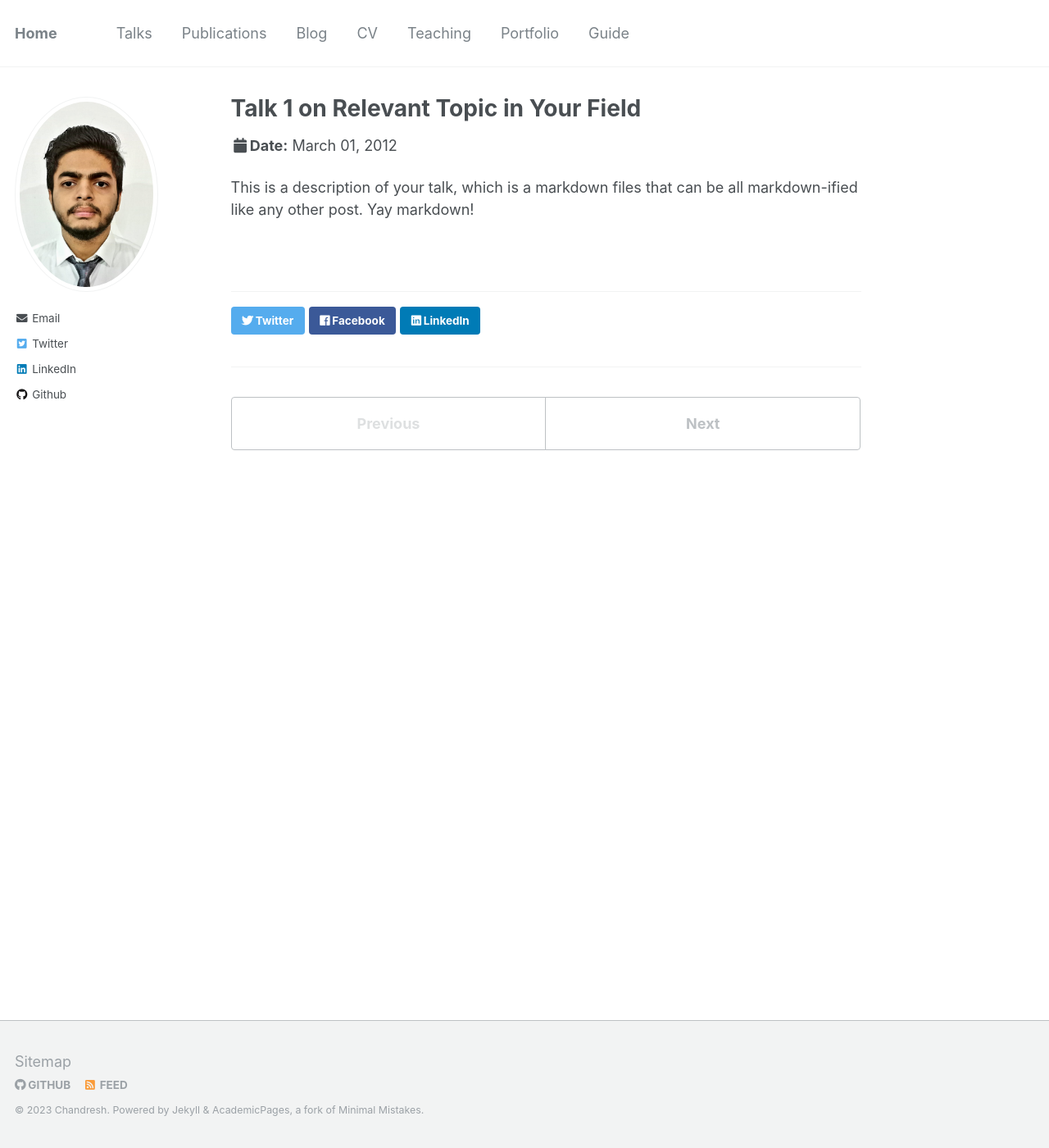
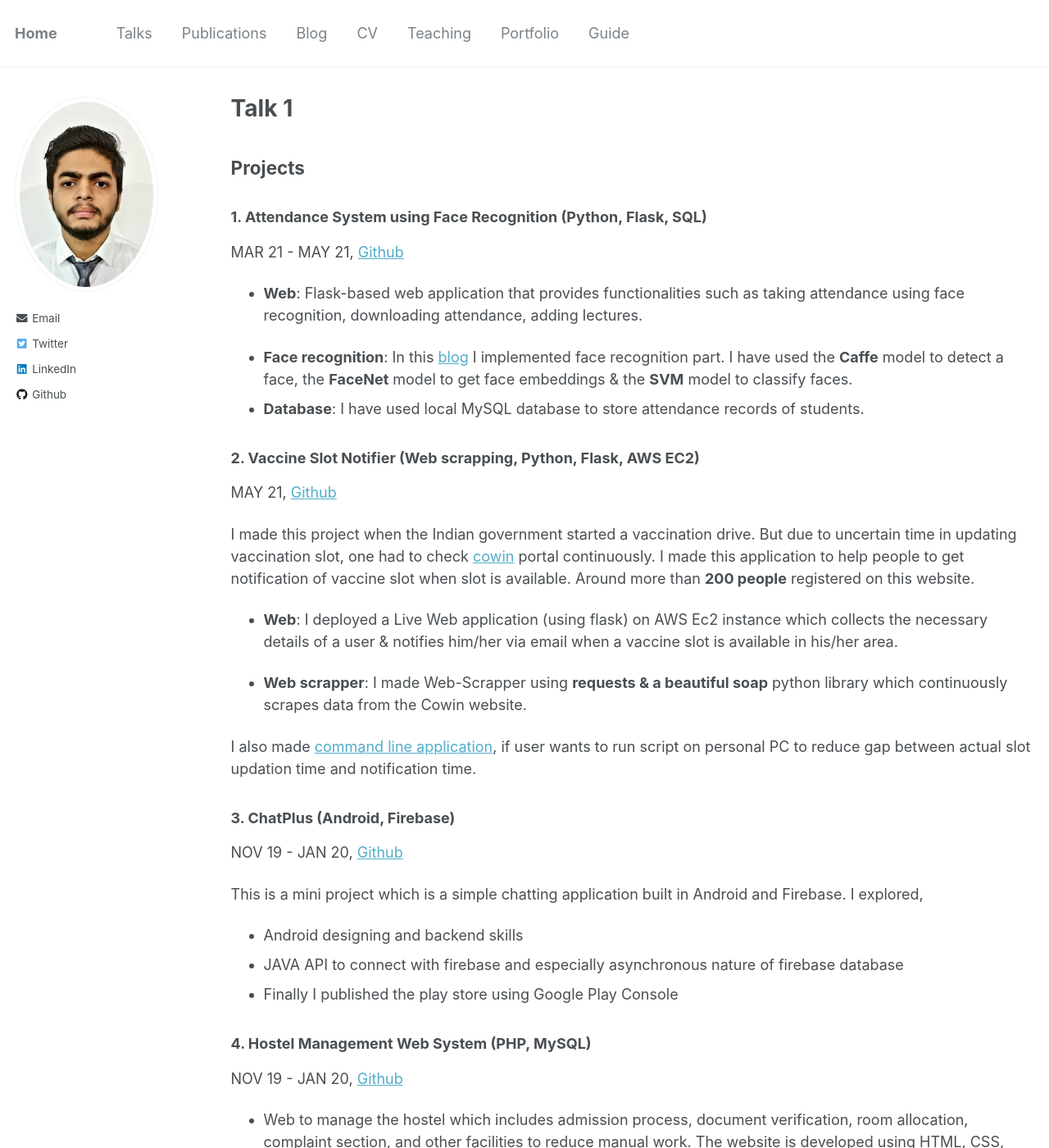
Before and after one commit to cheenu080/chandresh-pandey.github.io, a Jekyll site: the page built from _talks/2012-03-01-talk-1.md, in a window 1280 px wide and 1400 px high. Shown: the whole window at 82% size. Built offline with Jekyll 4.4.1, drawn with Linux system fonts in a browser that asks for light colours; some of the changed text lies outside the part shown.

Commit message:
IMP-CHECK

```diff
--- a/_talks/2012-03-01-talk-1.md
+++ b/_talks/2012-03-01-talk-1.md
@@ -1,11 +1,45 @@
 ---
-title: "Talk 1 on Relevant Topic in Your Field"
-collection: talks
-type: "Talk"
-permalink: /talks/2012-03-01-talk-1
-venue: "UC San Francisco, Department of Testing"
-date: 2012-03-01
-location: "San Francisco, California"
+layout: archive
+permalink: /projects/
+author_profile: true
 ---
 
-This is a description of your talk, which is a markdown files that can be all markdown-ified like any other post. Yay markdown!
+<h2> Projects </h2>
+
+### 1. Attendance System using Face Recognition (Python, Flask, SQL)
+
+MAR 21 - MAY 21, [Github](https://github.com/Attendance-Using-Face-Recognition/Online-Attendance-Using_Face-Recognition.git)
+
+- **Web**: Flask-based web application that provides functionalities such as taking attendance using face recognition, downloading attendance, adding lectures.
+
+- **Face recognition**: In this [blog](https://karm-patel.github.io/Blogs/fastpages/jupyter/2021/03/25/face_recognization.html) I implemented face recognition part. I have used the **Caffe** model to detect a face, the **FaceNet** model to get face embeddings & the **SVM** model to classify faces.
+- **Database**: I have used local MySQL database to store attendance records of students.
+
+### 2. Vaccine Slot Notifier (Web scrapping, Python, Flask, AWS EC2)
+
+MAY 21, [Github](https://github.com/karm-patel/Vaccine-Slot-Notifier.git)
+
+I made this project when the Indian government started a vaccination drive. But due to uncertain time in updating vaccination slot, one had to check [cowin](https://www.cowin.gov.in/) portal continuously. I made this application to help people to get notification of vaccine slot when slot is available. Around more than **200 people** registered on this website.
+
+- **Web**: I deployed a Live Web application (using flask) on AWS Ec2 instance which collects the necessary details of a user & notifies him/her via email when a vaccine slot is available in his/her area.
+
+- **Web scrapper**: I made Web-Scrapper using **requests & a beautiful soap** python library which continuously scrapes data from the Cowin website.
+
+I also made [command line application](https://github.com/karm-patel/Vaccine-Slot-Notifier-Single-user), if user wants to run script on personal PC to reduce gap between actual slot updation time and notification time.
+
+### 3. ChatPlus (Android, Firebase)
+
+NOV 19 - JAN 20, [Github](https://github.com/karm-patel/HostelManagementWebSystem.git)
+
+This is a mini project which is a simple chatting application built in Android and Firebase.
+I explored,
+
+- Android designing and backend skills
+- JAVA API to connect with firebase and especially asynchronous nature of firebase database
+- Finally I published the play store using Google Play Console
+
+### 4. Hostel Management Web System (PHP, MySQL)
+
+NOV 19 - JAN 20, [Github](https://github.com/karm-patel/HostelManagementWebSystem.git)
+
+- Web to manage the hostel which includes admission process, document verification, room allocation, complaint section, and other facilities to reduce manual work. The website is developed using HTML, CSS, Bootstrap, JS, PHP, and MySQL
```
